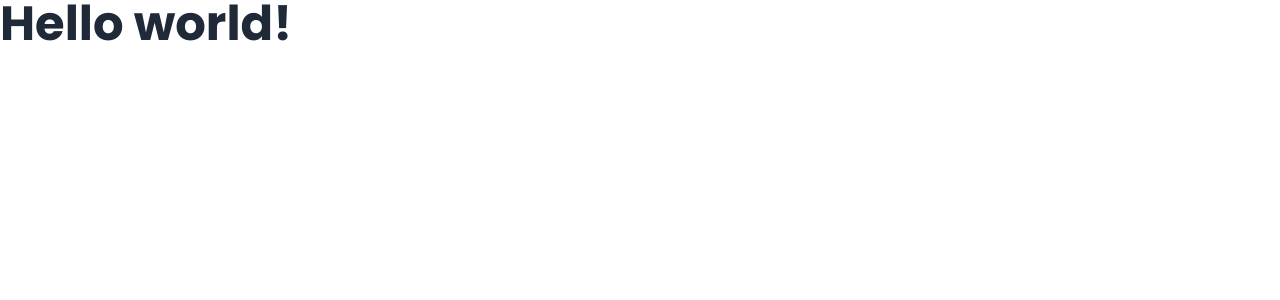
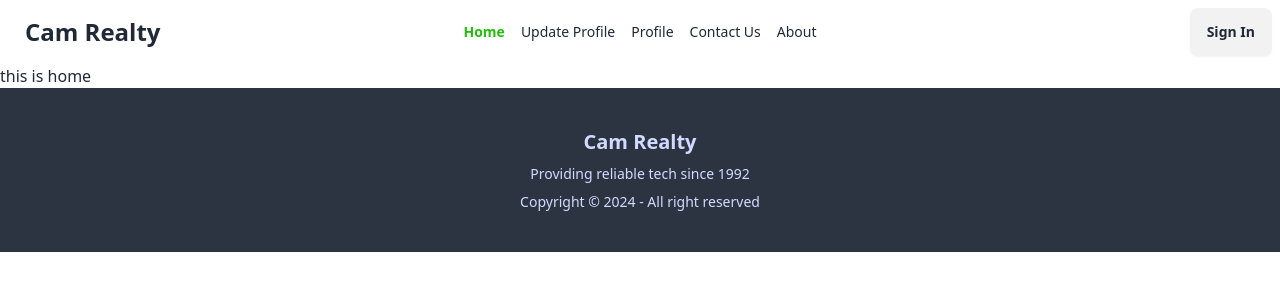
Before and after one commit to AbidShazid3/b9a9-cam-realty-project, a React (Vite) app: page / in a window 1280 px wide. Shown: the top 300 px of the page. Built offline with nearby package versions, Linux system fonts and the light colour scheme.

Commit message:
added all components and nav bar section

```diff
--- /dev/null
+++ b/src/components/About/About.jsx
@@ -0,0 +1,11 @@
+
+
+const About = () => {
+    return (
+        <div>
+            <h2>this is about</h2>
+        </div>
+    );
+};
+
+export default About;
--- /dev/null
+++ b/src/components/Contact/Contact.jsx
@@ -0,0 +1,11 @@
+
+
+const Contact = () => {
+    return (
+        <div>
+            <h2>this is contact</h2>
+        </div>
+    );
+};
+
+export default Contact;
--- /dev/null
+++ b/src/components/Footer/Footer.jsx
@@ -0,0 +1,17 @@
+
+
+const Footer = () => {
+    return (
+        <footer className="footer footer-center p-10 bg-neutral text-primary-content">
+            <aside>
+                <p className="text-xl font-bold">
+                    Cam Realty
+                </p>
+                <p>Providing reliable tech since 1992</p>
+                <p>Copyright © 2024 - All right reserved</p>
+            </aside>
+        </footer>
+    );
+};
+
+export default Footer;
--- /dev/null
+++ b/src/components/Home/Home.jsx
@@ -0,0 +1,10 @@
+
+const Home = () => {
+    return (
+        <div>
+            <h2>this is home</h2>
+        </div>
+    );
+};
+
+export default Home;
--- /dev/null
+++ b/src/components/MainLayout/MainLayout.jsx
@@ -0,0 +1,14 @@
+import { Outlet } from "react-router-dom";
+import NavBar from "../NavBar/NavBar";
+import Footer from "../Footer/Footer";
+const MainLayout = () => {
+    return (
+        <div>
+            <NavBar></NavBar>
+            <Outlet></Outlet>
+            <Footer></Footer>
+        </div>
+    );
+};
+
+export default MainLayout;
--- /dev/null
+++ b/src/components/NavBar/NavBar.jsx
@@ -0,0 +1,38 @@
+import { Link, NavLink } from "react-router-dom";
+
+const NavBar = () => {
+    const links = <div className="space-x-4">
+        <NavLink to="/" className={({isActive})=> isActive ? 'text-[#23BE0A] font-semibold' : ''}>Home</NavLink>
+        <NavLink to="/updateprofile" className={({isActive})=> isActive ? 'text-[#23BE0A] font-semibold' : ''}>Update Profile</NavLink>
+        <NavLink to="/userprofile" className={({isActive})=> isActive ? 'text-[#23BE0A] font-semibold' : ''}>Profile</NavLink>
+        <NavLink to="/contact" className={({isActive})=> isActive ? 'text-[#23BE0A] font-semibold' : ''}>Contact Us</NavLink>
+        <NavLink to="/about" className={({isActive})=> isActive ? 'text-[#23BE0A] font-semibold' : ''}>About</NavLink>
+    </div>
+    return (
+        <div>
+            <div className="navbar bg-base-100">
+                <div className="navbar-start">
+                    <div className="dropdown">
+                        <div tabIndex={0} role="button" className="btn btn-ghost lg:hidden">
+                            <svg xmlns="http://www.w3.org/2000/svg" className="h-5 w-5" fill="none" viewBox="0 0 24 24" stroke="currentColor"><path strokeLinecap="round" strokeLinejoin="round" strokeWidth="2" d="M4 6h16M4 12h8m-8 6h16" /></svg>
+                        </div>
+                        <ul tabIndex={0} className="menu menu-sm dropdown-content mt-3 z-[1] p-2 shadow bg-base-100 rounded-box w-52">
+                            {links}
+                        </ul>
+                    </div>
+                    <Link to="/" className="btn btn-ghost text-2xl">Cam Realty</Link>
+                </div>
+                <div className="navbar-center hidden lg:flex">
+                    <ul className="menu menu-horizontal px-1">
+                        {links}
+                    </ul>
+                </div>
+                <div className="navbar-end">
+                    <Link to="/signin" className="btn">Sign In</Link>
+                </div>
+            </div>
+        </div>
+    );
+};
+
+export default NavBar;
--- /dev/null
+++ b/src/components/UpdateProfile/UpdateProfile.jsx
@@ -0,0 +1,11 @@
+
+
+const UpdateProfile = () => {
+    return (
+        <div>
+            <h2>update profile</h2>
+        </div>
+    );
+};
+
+export default UpdateProfile;
--- /dev/null
+++ b/src/components/UserProfile/UserProfile.jsx
@@ -0,0 +1,11 @@
+
+
+const UserProfile = () => {
+    return (
+        <div>
+            <h2>user profile</h2>
+        </div>
+    );
+};
+
+export default UserProfile;
```
Also changed, not shown: src/main.jsx (+29 -1 lines).
